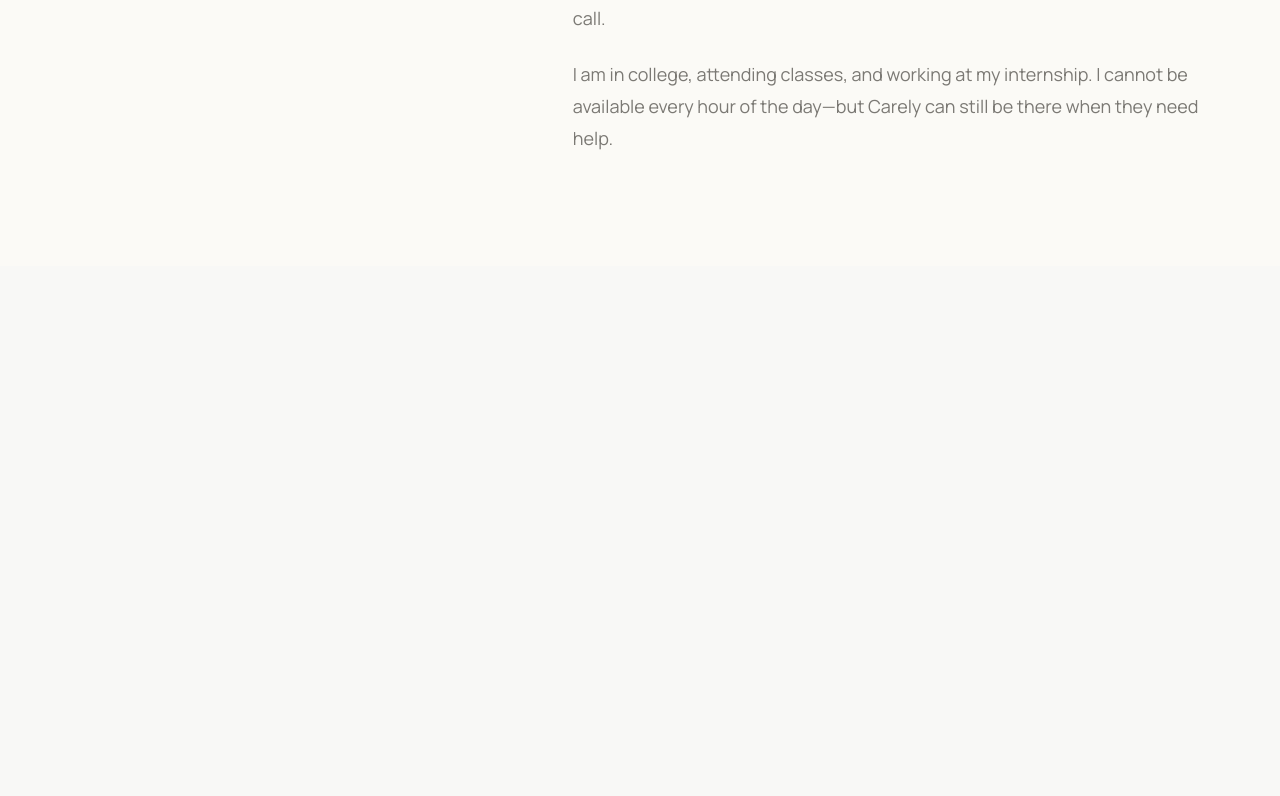
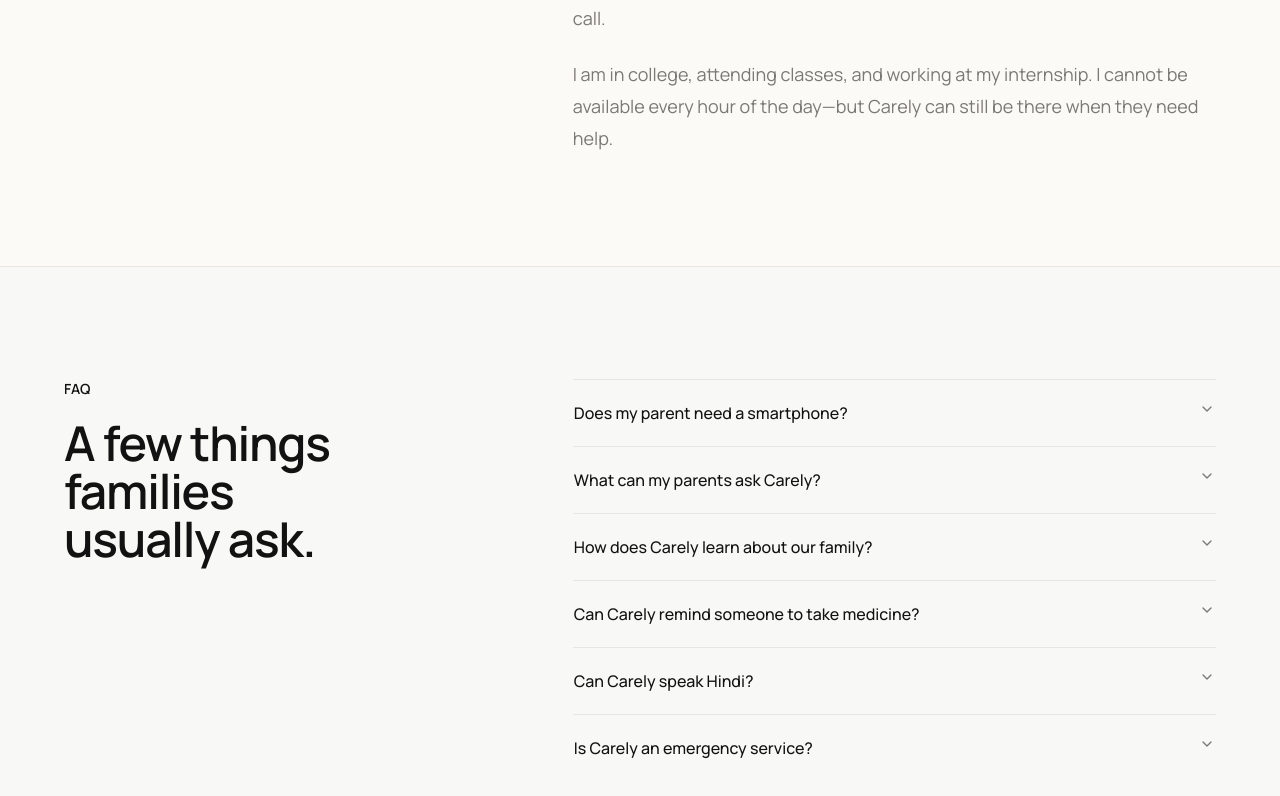
Before and after one commit to vimzh/carely, a Next.js app in the folder apps/web/: page / in a window 1280 px wide. Shown: the part 2284-3080 px from the top of the page. Before the commit the page ends 2550 px from the top, so only its background shows below. Built offline with nearby package versions, Linux system fonts and the light colour scheme; no server answers.

Commit message:
feat: add landing FAQ

```diff
--- a/apps/web/src/app/page.tsx
+++ b/apps/web/src/app/page.tsx
@@ -1,5 +1,6 @@
 import localFont from "next/font/local";
 
+import { LandingFaq } from "@/components/landing-faq";
 import { LandingInspiration } from "@/components/landing-inspiration";
 import { LandingNavbar } from "@/components/landing-navbar";
 import { LandingUseCases } from "@/components/landing-use-cases";
@@ -53,6 +54,7 @@
       </section>
       <LandingUseCases />
       <LandingInspiration />
+      <LandingFaq />
     </main>
   );
 }
--- /dev/null
+++ b/apps/web/src/components/landing-faq.tsx
@@ -0,0 +1,68 @@
+// Common questions about setting up and using Carely.
+import {
+  Accordion,
+  AccordionContent,
+  AccordionItem,
+  AccordionTrigger,
+} from "@/components/ui/accordion";
+
+const faqs = [
+  {
+    question: "Does my parent need a smartphone?",
+    answer:
+      "No. Carely is designed for ordinary button phones. Your parent calls a familiar number and speaks naturally without installing an app or learning a new interface.",
+  },
+  {
+    question: "What can my parents ask Carely?",
+    answer:
+      "They can ask about medicine instructions, household devices, family details, reminders, or everyday questions. You decide what personal context Carely should know.",
+  },
+  {
+    question: "How does Carely learn about our family?",
+    answer:
+      "You add guides, reminders, contacts, and useful family context from the dashboard. Carely uses that information to give answers that are specific to your parents and their home.",
+  },
+  {
+    question: "Can Carely remind someone to take medicine?",
+    answer:
+      "Yes. You can schedule a call and include details such as which medicine to take, where it is kept, and what Carely should explain if your parent asks again.",
+  },
+  {
+    question: "Can Carely speak Hindi?",
+    answer:
+      "Carely is designed to speak in the language your family is comfortable with, including Hindi, so they do not need to understand English instructions.",
+  },
+  {
+    question: "Is Carely an emergency service?",
+    answer:
+      "No. Carely can use the emergency contacts and calling hours you configure, but it is not a replacement for local emergency services or medical care.",
+  },
+];
+
+export function LandingFaq() {
+  return (
+    <section id="faq" className="border-t border-border bg-background px-5 py-20 sm:px-8 sm:py-28">
+      <div className="mx-auto grid max-w-6xl gap-10 lg:grid-cols-[0.8fr_1.2fr] lg:gap-20">
+        <div>
+          <p className="text-sm font-semibold text-primary">FAQ</p>
+          <h2 className="mt-5 text-balance text-4xl font-semibold tracking-tight sm:text-5xl">
+            A few things families usually ask.
+          </h2>
+        </div>
+
+        <Accordion type="single" collapsible className="border-t border-border">
+          {faqs.map(({ question, answer }) => (
+            <AccordionItem key={question} value={question}>
+              <AccordionTrigger className="py-5 text-base hover:no-underline">
+                {question}
+              </AccordionTrigger>
+              <AccordionContent className="max-w-2xl pb-5 text-base leading-7 text-muted-foreground">
+                {answer}
+              </AccordionContent>
+            </AccordionItem>
+          ))}
+        </Accordion>
+      </div>
+    </section>
+  );
+}
--- /dev/null
+++ b/apps/web/src/components/ui/accordion.tsx
@@ -0,0 +1,81 @@
+"use client"
+
+import * as React from "react"
+import { Accordion as AccordionPrimitive } from "radix-ui"
+
+import { cn } from "@/lib/utils"
+import { ChevronDownIcon, ChevronUpIcon } from "lucide-react"
+
+function Accordion({
+  className,
+  ...props
+}: React.ComponentProps<typeof AccordionPrimitive.Root>) {
+  return (
+    <AccordionPrimitive.Root
+      data-slot="accordion"
+      className={cn("flex w-full flex-col", className)}
+      {...props}
+    />
+  )
+}
+
+function AccordionItem({
+  className,
+  ...props
+}: React.ComponentProps<typeof AccordionPrimitive.Item>) {
+  return (
+    <AccordionPrimitive.Item
+      data-slot="accordion-item"
+      className={cn("not-last:border-b", className)}
+      {...props}
+    />
+  )
+}
+
+function AccordionTrigger({
+  className,
+  children,
+  ...props
+}: React.ComponentProps<typeof AccordionPrimitive.Trigger>) {
+  return (
+    <AccordionPrimitive.Header className="flex">
+      <AccordionPrimitive.Trigger
+        data-slot="accordion-trigger"
+        className={cn(
+          "group/accordion-trigger relative flex flex-1 items-start justify-between rounded-lg border border-transparent py-2.5 text-left text-sm font-medium transition-all outline-none hover:underline focus-visible:border-ring focus-visible:ring-3 focus-visible:ring-ring/50 focus-visible:after:border-ring disabled:pointer-events-none disabled:opacity-50 **:data-[slot=accordion-trigger-icon]:ml-auto **:data-[slot=accordion-trigger-icon]:size-4 **:data-[slot=accordion-trigger-icon]:text-muted-foreground",
+          className
+        )}
+        {...props}
+      >
+        {children}
+        <ChevronDownIcon data-slot="accordion-trigger-icon" className="pointer-events-none shrink-0 group-aria-expanded/accordion-trigger:hidden" />
+        <ChevronUpIcon data-slot="accordion-trigger-icon" className="pointer-events-none hidden shrink-0 group-aria-expanded/accordion-trigger:inline" />
+      </AccordionPrimitive.Trigger>
+    </AccordionPrimitive.Header>
+  )
+}
+
+function AccordionContent({
+  className,
+  children,
+  ...props
+}: React.ComponentProps<typeof AccordionPrimitive.Content>) {
+  return (
+    <AccordionPrimitive.Content
+      data-slot="accordion-content"
+      className="overflow-hidden text-sm data-open:animate-accordion-down data-closed:animate-accordion-up"
+      {...props}
+    >
+      <div
+        className={cn(
+          "h-(--radix-accordion-content-height) pt-0 pb-2.5 [&_a]:underline [&_a]:underline-offset-3 [&_a]:hover:text-foreground [&_p:not(:last-child)]:mb-4",
+          className
+        )}
+      >
+        {children}
+      </div>
+    </AccordionPrimitive.Content>
+  )
+}
+
+export { Accordion, AccordionItem, AccordionTrigger, AccordionContent }
```
